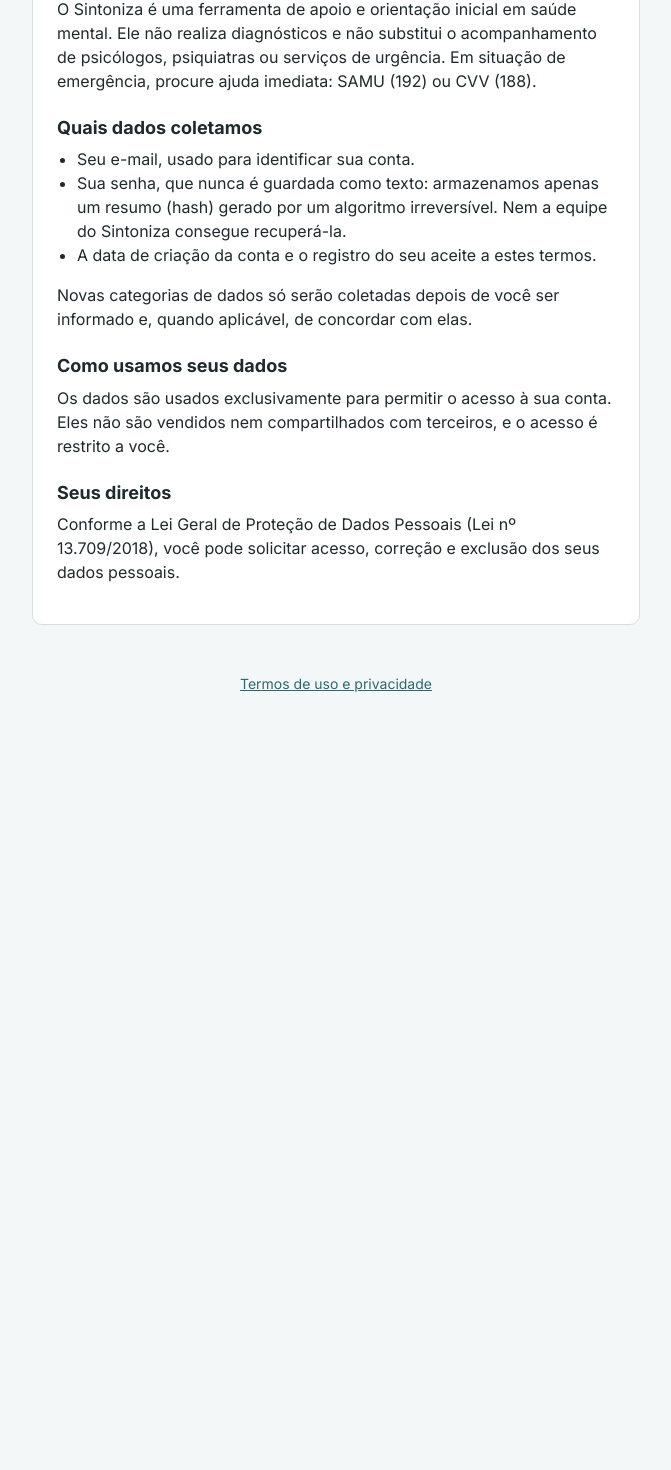
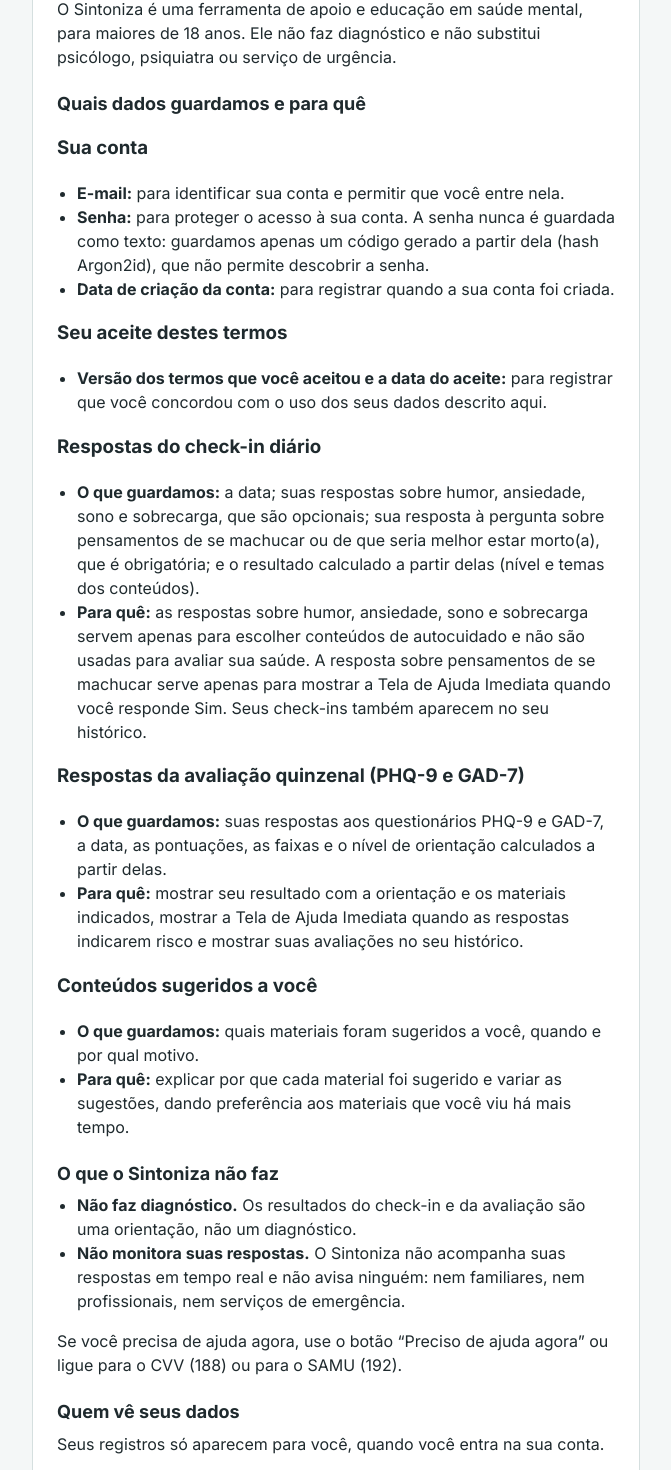
Before and after one commit to FGA0138-MDS-Ajax/2026.2-T03-Lamport, a React (Vite) app in the folder frontend/: page /privacidade in a window 1280 px wide. Shown: the part 200-1670 px from the top of the page, without its empty margins (304-975 px from the left). Before the commit the page ends 910 px from the top, so only its background shows below. Built offline with nearby package versions, Linux system fonts and the light colour scheme; no server answers.

Commit message:
feat(frontend): termos de uso e privacidade conforme o R03 (#21)

```diff
--- a/frontend/src/pages/PrivacyPage.tsx
+++ b/frontend/src/pages/PrivacyPage.tsx
@@ -1,6 +1,9 @@
 import { useEffect, useState } from 'react'
 import { termsApi } from '../api/auth'
 
+// Texto conforme o R03 (Visão, Quadro 14). Fontes: Visão, seções 1.1, 4.2, 4.5.1, 4.5.2, 4.5.5
+// e requisitos R04, R05, R08, R12; Arquitetura, Figura 6 e seção 2.7.
+// Ao mudar o texto, atualize TERMS_VERSION no backend.
 export function PrivacyPage() {
   // The backend owns the version, since it is the one recorded when the terms are accepted.
   const [version, setVersion] = useState<string>()
@@ -25,35 +28,108 @@ export function PrivacyPage() {
 
       <h2>O que é o Sintoniza</h2>
       <p>
-        O Sintoniza é uma ferramenta de apoio e orientação inicial em saúde mental. Ele não realiza
-        diagnósticos e não substitui o acompanhamento de psicólogos, psiquiatras ou serviços de
-        urgência. Em situação de emergência, procure ajuda imediata: SAMU (192) ou CVV (188).
+        O Sintoniza é uma ferramenta de apoio e educação em saúde mental, para maiores de 18 anos.
+        Ele não faz diagnóstico e não substitui psicólogo, psiquiatra ou serviço de urgência.
       </p>
 
-      <h2>Quais dados coletamos</h2>
+      <h2>Quais dados guardamos e para quê</h2>
+
+      <h3>Sua conta</h3>
       <ul>
-        <li>Seu e-mail, usado para identificar sua conta.</li>
         <li>
-          Sua senha, que nunca é guardada como texto: armazenamos apenas um resumo (hash) gerado por
-          um algoritmo irreversível. Nem a equipe do Sintoniza consegue recuperá-la.
+          <strong>E-mail:</strong> para identificar sua conta e permitir que você entre nela.
         </li>
-        <li>A data de criação da conta e o registro do seu aceite a estes termos.</li>
+        <li>
+          <strong>Senha:</strong> para proteger o acesso à sua conta. A senha nunca é guardada como
+          texto: guardamos apenas um código gerado a partir dela (hash Argon2id), que não permite
+          descobrir a senha.
+        </li>
+        <li>
+          <strong>Data de criação da conta:</strong> para registrar quando a sua conta foi criada.
+        </li>
+      </ul>
+
+      <h3>Seu aceite destes termos</h3>
+      <ul>
+        <li>
+          <strong>Versão dos termos que você aceitou e a data do aceite:</strong> para registrar que
+          você concordou com o uso dos seus dados descrito aqui.
+        </li>
+      </ul>
+
+      <h3>Respostas do check-in diário</h3>
+      <ul>
+        <li>
+          <strong>O que guardamos:</strong> a data; suas respostas sobre humor, ansiedade, sono e
+          sobrecarga, que são opcionais; sua resposta à pergunta sobre pensamentos de se machucar ou
+          de que seria melhor estar morto(a), que é obrigatória; e o resultado calculado a partir
+          delas (nível e temas dos conteúdos).
+        </li>
+        <li>
+          <strong>Para quê:</strong> as respostas sobre humor, ansiedade, sono e sobrecarga servem
+          apenas para escolher conteúdos de autocuidado e não são usadas para avaliar sua saúde. A
+          resposta sobre pensamentos de se machucar serve apenas para mostrar a Tela de Ajuda
+          Imediata quando você responde Sim. Seus check-ins também aparecem no seu histórico.
+        </li>
+      </ul>
+
+      <h3>Respostas da avaliação quinzenal (PHQ-9 e GAD-7)</h3>
+      <ul>
+        <li>
+          <strong>O que guardamos:</strong> suas respostas aos questionários PHQ-9 e GAD-7, a data,
+          as pontuações, as faixas e o nível de orientação calculados a partir delas.
+        </li>
+        <li>
+          <strong>Para quê:</strong> mostrar seu resultado com a orientação e os materiais
+          indicados, mostrar a Tela de Ajuda Imediata quando as respostas indicarem risco e mostrar
+          suas avaliações no seu histórico.
+        </li>
+      </ul>
+
+      <h3>Conteúdos sugeridos a você</h3>
+      <ul>
+        <li>
+          <strong>O que guardamos:</strong> quais materiais foram sugeridos a você, quando e por
+          qual motivo.
+        </li>
+        <li>
+          <strong>Para quê:</strong> explicar por que cada material foi sugerido e variar as
+          sugestões, dando preferência aos materiais que você viu há mais tempo.
+        </li>
+      </ul>
+
+      <h2>O que o Sintoniza não faz</h2>
+      <ul>
+        <li>
+          <strong>Não faz diagnóstico.</strong> Os resultados do check-in e da avaliação são uma
+          orientação, não um diagnóstico.
+        </li>
+        <li>
+          <strong>Não monitora suas respostas.</strong> O Sintoniza não acompanha suas respostas em
+          tempo real e não avisa ninguém: nem familiares, nem profissionais, nem serviços de
+          emergência.
+        </li>
       </ul>
       <p>
-        Novas categorias de dados só serão coletadas depois de você ser informado e, quando
-        aplicável, de concordar com elas.
+        Se você precisa de ajuda agora, use o botão “Preciso de ajuda agora” ou ligue para o CVV
+        (188) ou para o SAMU (192).
       </p>
 
-      <h2>Como usamos seus dados</h2>
+      <h2>Quem vê seus dados</h2>
+      <p>Seus registros só aparecem para você, quando você entra na sua conta.</p>
+
+      <h2>Como excluir sua conta</h2>
       <p>
-        Os dados são usados exclusivamente para permitir o acesso à sua conta. Eles não são vendidos
-        nem compartilhados com terceiros, e o acesso é restrito a você.
+        Você pode excluir sua conta a qualquer momento, quando estiver dentro dela. Depois que você
+        confirmar, apagamos de forma definitiva a sua conta e todos os seus check-ins, avaliações e
+        conteúdos sugeridos. Esses dados não podem ser recuperados depois.
       </p>
 
       <h2>Seus direitos</h2>
       <p>
-        Conforme a Lei Geral de Proteção de Dados Pessoais (Lei nº 13.709/2018), você pode solicitar
-        acesso, correção e exclusão dos seus dados pessoais.
+        Informações sobre a sua saúde são dados pessoais sensíveis para a Lei Geral de Proteção de
+        Dados Pessoais (Lei nº 13.709/2018). Só usamos esses dados porque você concordou com estes
+        termos no cadastro, e você pode eliminá-los a qualquer momento excluindo a sua conta.
       </p>
     </article>
   )
```
Also changed, not shown: 1 other file (tests, documents, lock files or other folders).
